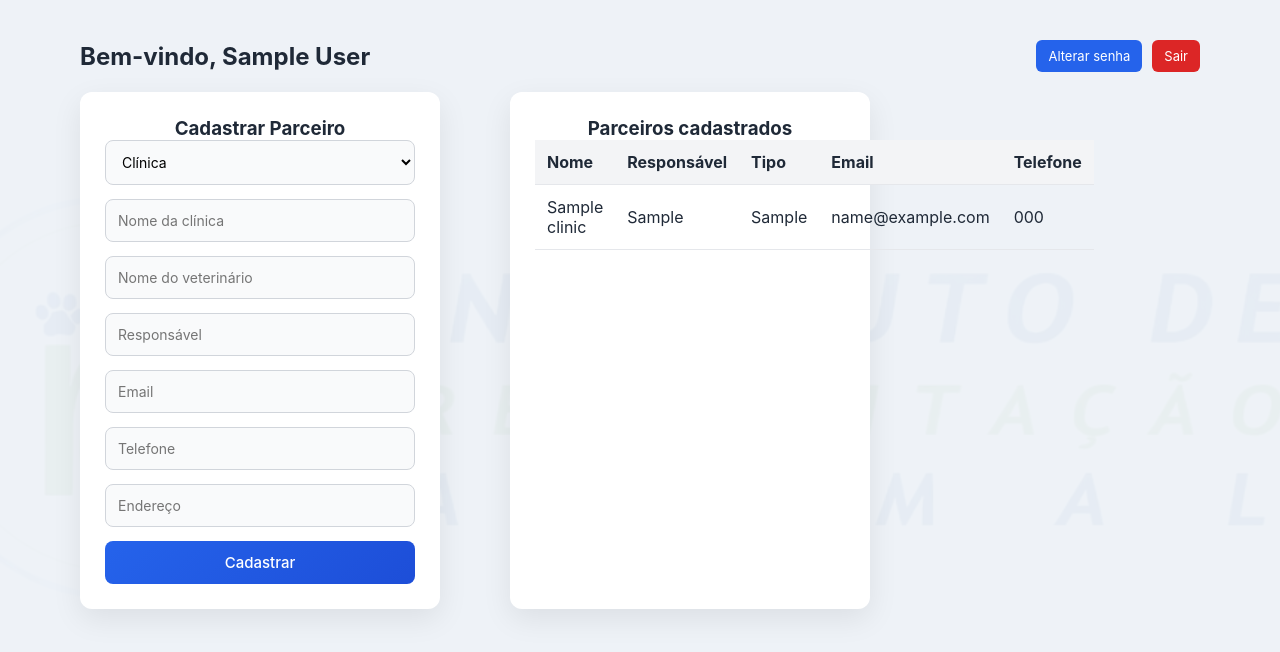
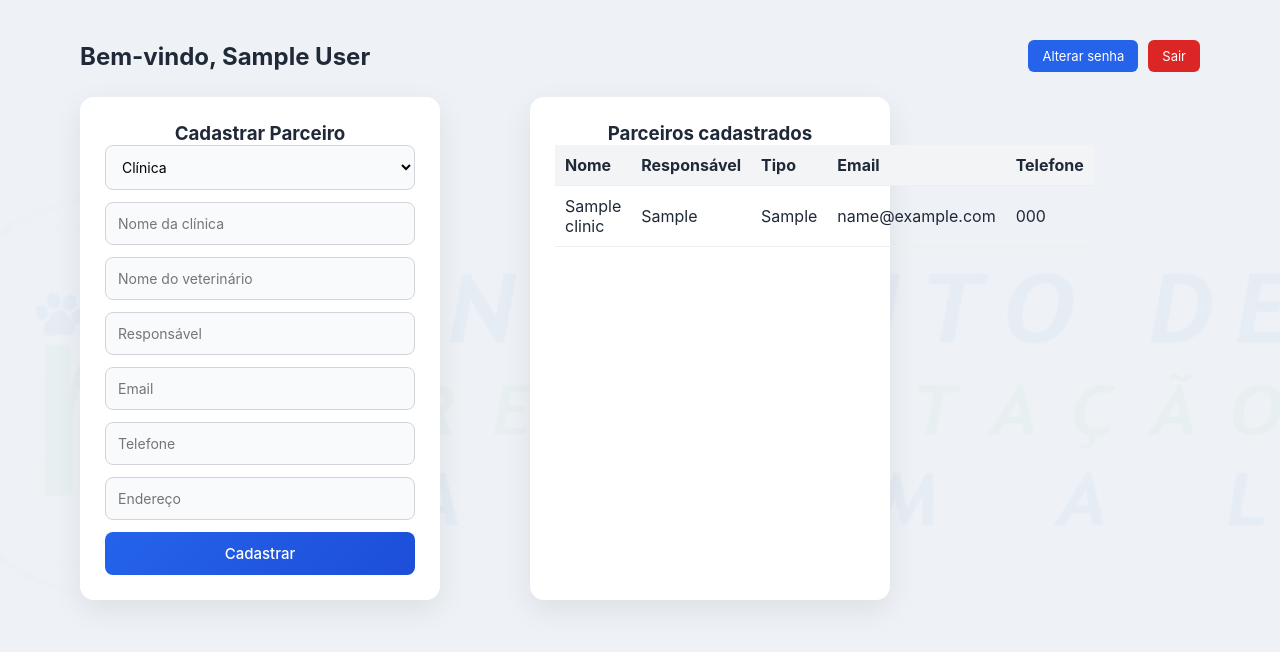
Before and after one commit to Iching1991/Cadastro-Seguro, a Flask app: page /dashboard in a window 1280 px wide. Shown: the top 652 px of the page. Run offline with Flask 3, Linux system fonts and the light colour scheme; the visitor is signed in with stand-in values (Sample User, id 1); tables that the repository leaves empty hold one stand-in row (values such as "Sample post").

Commit message:
Update dashboard.html

```diff
--- a/templates/dashboard.html
+++ b/templates/dashboard.html
@@ -11,7 +11,7 @@
 
 <style>
 
-/* FUNDO COM LOGO */
+/* FUNDO */
 .logo-bg{
     position:fixed;
     top:50%;
@@ -23,7 +23,7 @@
     pointer-events:none;
 }
 
-/* CONTAINER MAIS LARGO */
+/* CONTAINER */
 .container{
     position:relative;
     z-index:2;
@@ -32,27 +32,12 @@
     padding:40px;
 }
 
-/* GRID */
-.grid{
-    display:grid;
-    grid-template-columns: 400px 1fr;
-    gap:30px;
-}
-
-/* CARD */
-.card{
-    background:white;
-    padding:25px;
-    border-radius:12px;
-    box-shadow:0 10px 30px rgba(0,0,0,0.08);
-}
-
 /* HEADER */
 .header{
     display:flex;
     justify-content:space-between;
     align-items:center;
-    margin-bottom:20px;
+    margin-bottom:25px;
 }
 
 .actions{
@@ -62,17 +47,77 @@
 
 /* BOTÕES */
 .btn{
-    padding:8px 12px;
+    padding:8px 14px;
     border-radius:6px;
     font-size:13px;
     text-decoration:none;
     color:white;
+    transition:.2s;
 }
 
+.btn:hover{
+    transform:translateY(-2px);
+    box-shadow:0 5px 15px rgba(0,0,0,0.2);
+}
+
+.btn-password{ background:#2563eb; }
 .btn-logout{ background:#dc2626; }
-.btn-password{ background:#2563eb; }
+.btn-export{ background:#16a34a; }
+.btn-dev{ background:#7c3aed; }
 
-/* FORM SENHA */
+/* GRID */
+.grid{
+    display:grid;
+    grid-template-columns: 420px 1fr;
+    gap:30px;
+}
+
+/* CARD */
+.card{
+    background:white;
+    padding:25px;
+    border-radius:14px;
+    box-shadow:0 10px 30px rgba(0,0,0,0.08);
+}
+
+/* FORM */
+form{
+    display:flex;
+    flex-direction:column;
+    gap:12px;
+}
+
+input, select{
+    padding:12px;
+    border-radius:8px;
+    border:1px solid #d1d5db;
+    background:#f9fafb;
+}
+
+input:focus, select:focus{
+    outline:none;
+    background:white;
+    border-color:#2563eb;
+    box-shadow:0 0 0 3px rgba(37,99,235,0.15);
+}
+
+/* TABELA */
+table{
+    width:100%;
+    border-collapse:collapse;
+}
+
+th, td{
+    padding:10px;
+    border-bottom:1px solid #eee;
+    text-align:left;
+}
+
+th{
+    background:#f3f4f6;
+}
+
+/* SENHA */
 .password-box{
     display:none;
     margin-bottom:20px;
@@ -92,12 +137,33 @@
 
 <!-- HEADER -->
 <div class="header">
+
     <h2>Bem-vindo, {{ user.nome }}</h2>
 
     <div class="actions">
-        <a href="#" class="btn btn-password" onclick="togglePassword()">Alterar senha</a>
-        <a href="{{ url_for('logout') }}" class="btn btn-logout">Sair</a>
+
+        <a href="#" class="btn btn-password" onclick="togglePassword()">
+            Alterar senha
+        </a>
+
+        {% if user.role == "owner" %}
+        <a href="{{ url_for('export_data') }}" class="btn btn-export">
+            Exportar CSV
+        </a>
+        {% endif %}
+
+        {% if user.role == "dev" %}
+        <a href="{{ url_for('dev_panel') }}" class="btn btn-dev">
+            Painel Dev
+        </a>
+        {% endif %}
+
+        <a href="{{ url_for('logout') }}" class="btn btn-logout">
+            Sair
+        </a>
+
     </div>
+
 </div>
 
 
@@ -120,7 +186,7 @@
 
 <div class="grid">
 
-<!-- FORM CADASTRO -->
+<!-- CADASTRO -->
 <div class="card">
 
 <h3>Cadastrar Parceiro</h3>
@@ -134,7 +200,6 @@
 
 <input type="text" name="nome_clinica" placeholder="Nome da clínica">
 <input type="text" name="nome_vet" placeholder="Nome do veterinário">
-
 <input type="text" name="responsavel" placeholder="Responsável">
 
 <input type="email" name="email" placeholder="Email" required>
```
